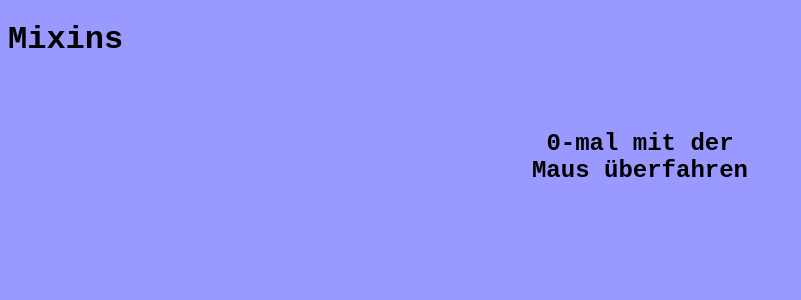
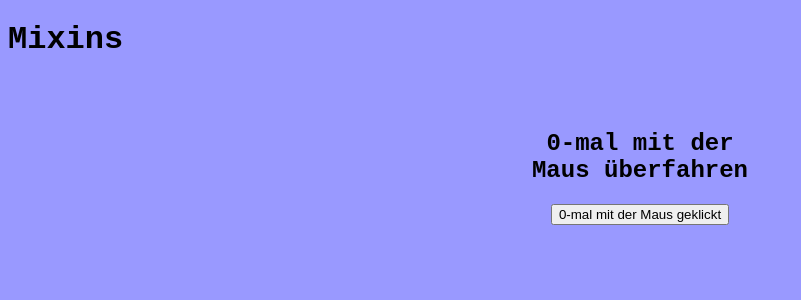
Before and after one commit to siggi-ai/Vue-Practice, a Vue app: page / in a window 1280 px wide. Shown: the top 300 px of the page, without its empty margins (0-801 px from the left). Built offline with nearby package versions, Linux system fonts and the light colour scheme.

Commit message:
count on click

```diff
--- a/src/App.vue
+++ b/src/App.vue
@@ -3,17 +3,20 @@
     <h1>Mixins</h1>
     <div class="blogCreate main">
       <CounterByHover />
+      <CounterByClick />
     </div>
   </div>
 </template>
 
 <script>
 import CounterByHover from "./components/CounterByHover.vue";
+import CounterByClick from "./components/CounterByClick.vue";
 
 export default {
   name: "App",
   components: {
     CounterByHover,
+    CounterByClick,
   },
 };
 </script>
--- /dev/null
+++ b/src/components/CounterByClick.vue
@@ -0,0 +1,20 @@
+<template>
+  <div>
+    <button v-on:click="addCount">{{ count }}-mal mit der Maus geklickt</button>
+  </div>
+</template>
+<script>
+export default {
+  name: "Counter",
+  data() {
+    return {
+      count: 0,
+    };
+  },
+  methods: {
+    addCount() {
+      this.count += 1;
+    },
+  },
+};
+</script>
```
